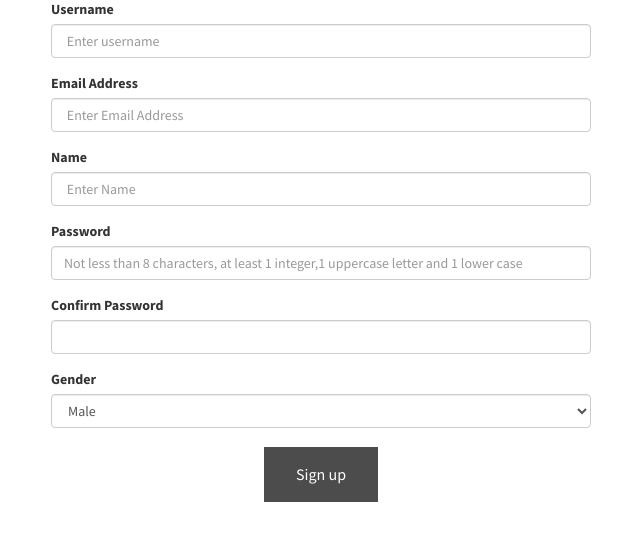
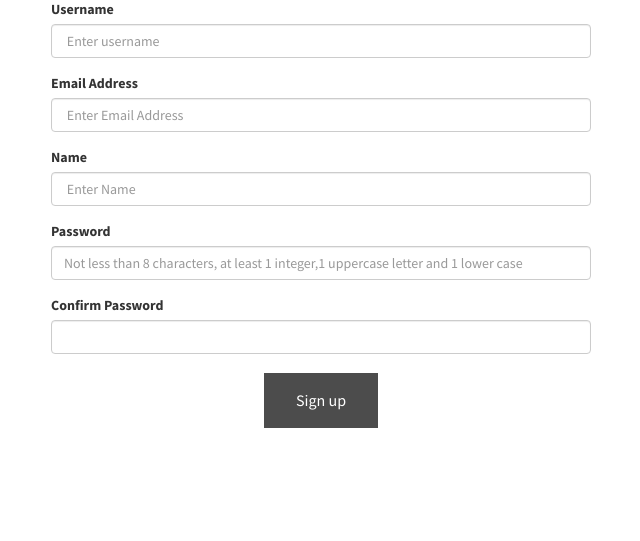
Before and after one commit to limchengbin/justeat, a PHP site: page /register.php in a window 1280 px wide. Shown: the part 72-613 px from the top of the page, without its empty margins (334-974 px from the left). Run offline with PHP 8.4, Linux system fonts and the light colour scheme; data that the repository does not hold is empty.

Commit message:
register form

```diff
--- a/home.php
+++ b/home.php
@@ -59,7 +59,7 @@ and open the template in the editor.
         </style>
     </head>
     <body>
-        <?php include 'navbar.php' ?>
+        <?php include 'include/navbar.php' ?>
         <div class="container big-container">
             <div class="col-md-6 col-md-offset-3 col-xs-12 post-container">
                 <div class="row user">
--- a/register.php
+++ b/register.php
@@ -102,13 +102,6 @@ and open the template in the editor.
                                     <label for="password" class="form-title">Confirm Password</label>
                                     <input type="password" class="form-control" id="confirm-password" name="confirm-password" placeholder="" value="">
                                 </div>
-                                <div class="form-group">
-                                    <label for ="gender" class="form-title">Gender</label>
-                                    <select class="form-control" id="gender" name="gender"  value="<?php echo $gender; ?>">
-                                        <option value="MALE">Male</option>
-                                        <option value="FEMALE">Female</option>
-                                    </select>
-                                </div>
                                 <div>
                                     <center>
                                         <button type="button" id="register_button" class="button submit">Sign up</button>
```
Also changed, not shown: include/navbar.php (renamed from navbar.php).
